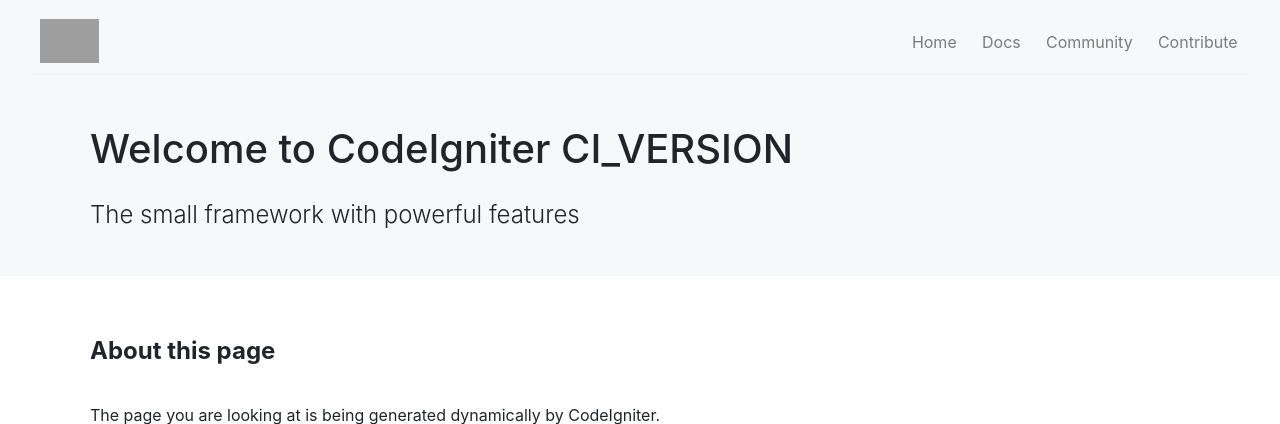
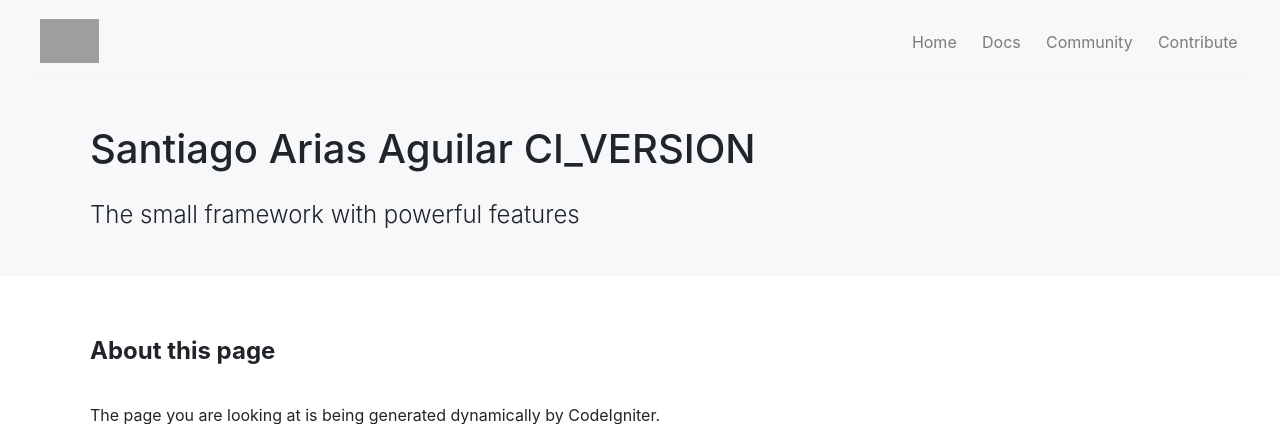
Before and after one commit to GoldenCd002/btc04_Santiago, a CodeIgniter 4 app: the page made by codeingniter/app/Views/welcome_message.php in a window 1280 px wide. Shown: the top 424 px of the page. Run offline with PHP 8.4 and a stand-in for CodeIgniter, Linux system fonts and the light colour scheme; the template is opened without the code that fills it, so the values that code supplies are empty; some libraries are stand-ins or nearby versions; grey boxes are pictures that could not be loaded.

Commit message:
Update welcome_message.php

```diff
--- a/codeingniter/app/Views/welcome_message.php
+++ b/codeingniter/app/Views/welcome_message.php
@@ -219,7 +219,7 @@
 
 	<div class="heroe">
 
-		<h1>Welcome to CodeIgniter <?= CodeIgniter\CodeIgniter::CI_VERSION ?></h1>
+		<h1>Santiago Arias Aguilar <?= CodeIgniter\CodeIgniter::CI_VERSION ?></h1>
 
 		<h2>The small framework with powerful features</h2>
 
```
